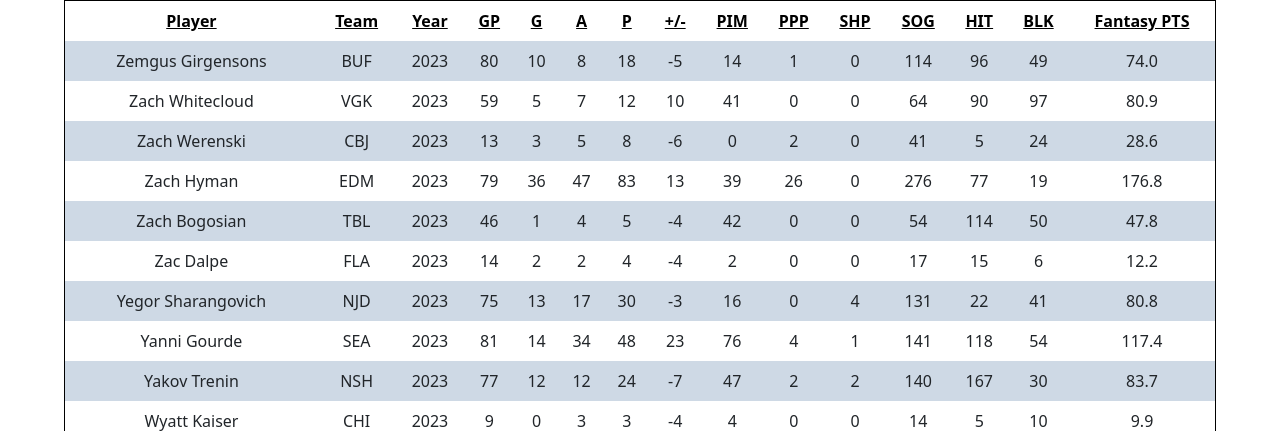
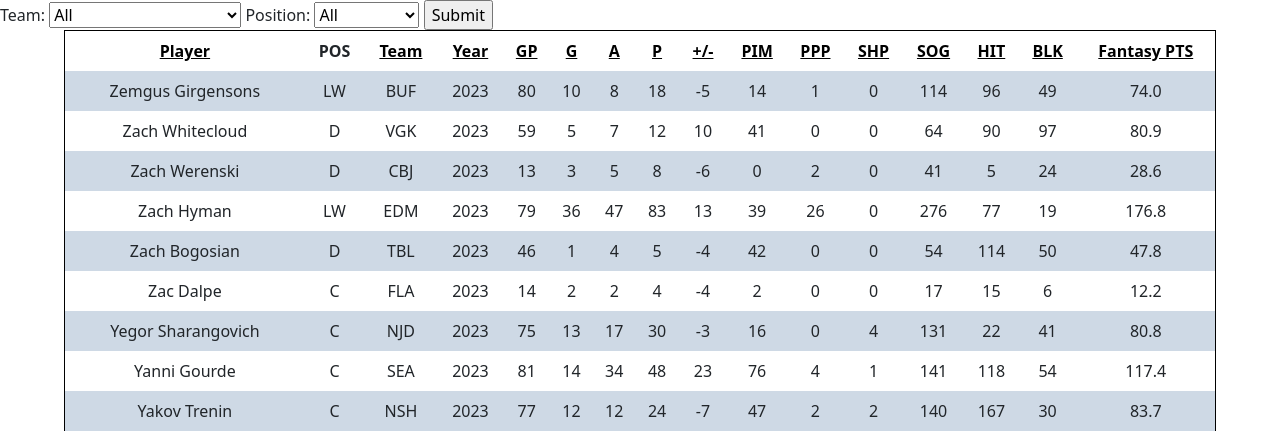
Before and after one commit to Nebbocaj/NHL_Predictions, a Django app: page /players/?page=1&sort=player__name&dir=desc in a window 1280 px wide. Shown: the part 56-487 px from the top of the page. Run offline with Django 4.2, Linux system fonts and the light colour scheme; data comes from the database, SQL or seed files in the repository.

Commit message:
Added team and position filtering

```diff
--- /dev/null
+++ b/NHLweb/fantasy/forms.py
@@ -0,0 +1,49 @@
+from django import forms
+
+POSITION_CHOICES = [
+    ('all', 'All'),
+    ('C','Center'),
+    ('RW', 'Right Wing'),
+    ('LW', 'Left Wing'),
+    ('D', 'Defense')
+    ]
+
+TEAM_CHOICES = [
+    ('all', 'All'),
+    ('ANA', 'Anaheim Ducks'),
+    ('ARI', 'Arizona Coyotes'),
+    ('BOS', 'Boston Bruins'),
+    ('BUF', 'Buffalo Sabres'),
+    ('CGY', 'Calgary Flames'),
+    ('CAR', 'Carolina Hurricanes'),
+    ('CHI', 'Chicago Blackhawks'),
+    ('COL', 'Colorado Avalanche'),
+    ('CBJ', 'Columbus Blue Jackets'),
+    ('DAL', 'Dallas Stars'),
+    ('DET', 'Detroit Red Wings'),
+    ('EDM', 'Edmonton Oilers'),
+    ('FLA', 'Florida Panthers'),
+    ('LAK', 'Los Angeles Kings'),
+    ('MIN', 'Minnesota Wild'),
+    ('MTL', 'Montréal Canadiens'),
+    ('NSH', 'Nashville Predators'),
+    ('NJD', 'New Jersey Devils'),
+    ('NYI', 'New York Islanders'),
+    ('NYR', 'New York Rangers'),
+    ('OTT', 'Ottawa Senators'),
+    ('PHI', 'Philadelphia Flyers'),
+    ('PIT', 'Pittsburgh Penguins'),
+    ('SJS', 'San Jose Sharks'),
+    ('SEA', 'Seattle Kraken'),
+    ('STL', 'St. Louis Blues'),
+    ('TBL', 'Tampa Bay Lightning'),
+    ('TOR', 'Toronto Maple Leafs'),
+    ('VAN', 'Vancouver Canucks'),
+    ('VGK', 'Vegas Golden Knights'),
+    ('WSH', 'Washington Capitals'),
+    ('WPG', 'Winnipeg Jets')
+    ]
+
+class InputForm(forms.Form):
+    team = forms.CharField(label='Team:', widget=forms.Select(choices=TEAM_CHOICES), initial='all')
+    position = forms.CharField(label='Position:', widget=forms.Select(choices=POSITION_CHOICES), initial='all')
--- a/NHLweb/fantasy/views.py
+++ b/NHLweb/fantasy/views.py
@@ -4,38 +4,65 @@ from django.core.paginator import Paginator
 
 from .models import Player, Season, Stats
 from .players import reset_data, get_fantasy_points
+from .forms import InputForm
+
+from django.core.exceptions import *
 
 def player_page(request):
 
+    form = InputForm()
+
+    position = 'all'
+    team = 'all'
+    #If the request comes from the "filter" method in the html
+    #Add filters to position or team
+    if request.method == 'POST':
+        team = request.POST.get('team', None)
+        position = request.POST.get('position', None)
+
+    #Reload stats if needed. Mostly used for debugging or production
     reload_players = False
+    reset_points = False
     if reload_players:
         reset_data()
-
-    get_fantasy_points()
+    if reset_points:
+        get_fantasy_points()
 
     #Determine how the data should be sorted
-    sort_column = request.GET.get('sort', 'goals')
+    sort_column = request.GET.get('sort', 'fantasyPoints')
     sort_direction = request.GET.get('dir', 'desc')
 
-
+    #Set the sort direction based on input
     if sort_direction == 'desc':
         prefix = "-"
     else:
         prefix = ""
 
-    player_list = Stats.objects.filter(season__year=2023).order_by(f"{prefix}{sort_column}")
+
+    if team != 'all':
+        if position != 'all':
+            player_list = Stats.objects.filter(season__year=2023, team__acronym=team, player__pos_code=position).order_by(f"{prefix}{sort_column}")
+        else:
+            player_list = Stats.objects.filter(season__year=2023, team__acronym=team).order_by(f"{prefix}{sort_column}")
+    else:
+        if position != 'all':
+            player_list = Stats.objects.filter(season__year=2023, player__pos_code=position).order_by(f"{prefix}{sort_column}")
+        else:
+            player_list = Stats.objects.filter(season__year=2023).order_by(f"{prefix}{sort_column}")
 
     #Create pages
     paginator = Paginator(player_list, 50)
     page_number = request.GET.get('page', 1)
     page = paginator.get_page(page_number)
 
+    form = InputForm(initial={'team':team, 'position':position})
 
     context = {
         "player_list": page,
         "sort_column": sort_column,
         "sort_direction": sort_direction,
         "page_number": page_number,
+        "form": form,
     }
 
     template = loader.get_template("players.html")
--- a/NHLweb/templates/players.html
+++ b/NHLweb/templates/players.html
@@ -33,6 +33,13 @@
   </div>
 </nav>
 
+
+<form action = "" method = "post">
+    {% csrf_token %}
+    {{form }}
+    <input type="submit" value=Submit>
+</form>
+
 <!-- begin table -->
 <div id="Players" class="tabcontent">
     <table id="player_table" class="base-table">
@@ -40,6 +47,7 @@
         <!-- create column headers-->
         <tr>
             <th><a href="?page=1&sort=player__name&dir={% if sort_column == 'player__name' and sort_direction == 'desc'%}asc{% else %}desc{% endif %}">Player</a></th>
+            <th>POS</th>
             <th><a href="?page=1&sort=team__acronym&dir={% if sort_column == 'team__acronym' and sort_direction == 'desc'%}asc{% else %}desc{% endif %}">Team</a></th>
             <th><a href="?page=1&sort=season__year&dir={% if sort_column == 'season__year' and sort_direction == 'desc'%}asc{% else %}desc{% endif %}">Year</a></th>
             <th><a href="?page=1&sort=games&dir={% if sort_column == 'games' and sort_direction == 'desc'%}asc{% else %}desc{% endif %}">GP</a></th>
@@ -61,6 +69,7 @@
         {% for stat in player_list %}
             <tr onmouseenter="highlightRow(this)" onmouseleave="unhighlightRow(this)">
                 <td>{{stat.player.name}}</td>
+                <td>{{stat.player.pos_code}}</td>
                 <td>{{stat.team.acronym}}</td>
                 <td>{{stat.season.year}}</td>
                 <td>{{stat.games}}</td>
```
